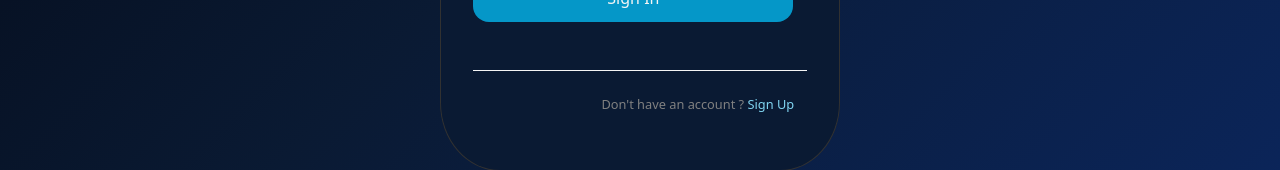
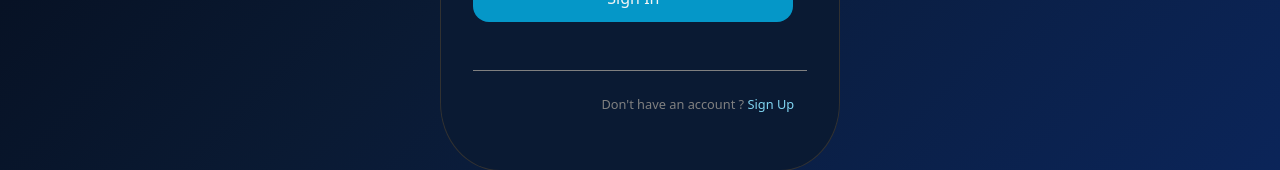
Before and after one commit to imanmay2/iChat_, a React (Vite) app in the folder client/: page / in a window 1280 px wide. Shown: the part 597-767 px from the top of the page. Built offline with nearby package versions, Linux system fonts and the light colour scheme; the HTML template or start-up script is replaced by a standard one.

Commit message:
Logi UI part finished

```diff
--- a/client/src/auth/css/login.module.css
+++ b/client/src/auth/css/login.module.css
@@ -30,7 +30,11 @@ input{
     border-radius:8px;
 }
 
-.input:focus{
+hr{
+    color: grey;
+}
+
+input:focus{
     outline:rgb(5, 128, 170);
     border:1px solid rgb(5, 128, 170);
 }
```
